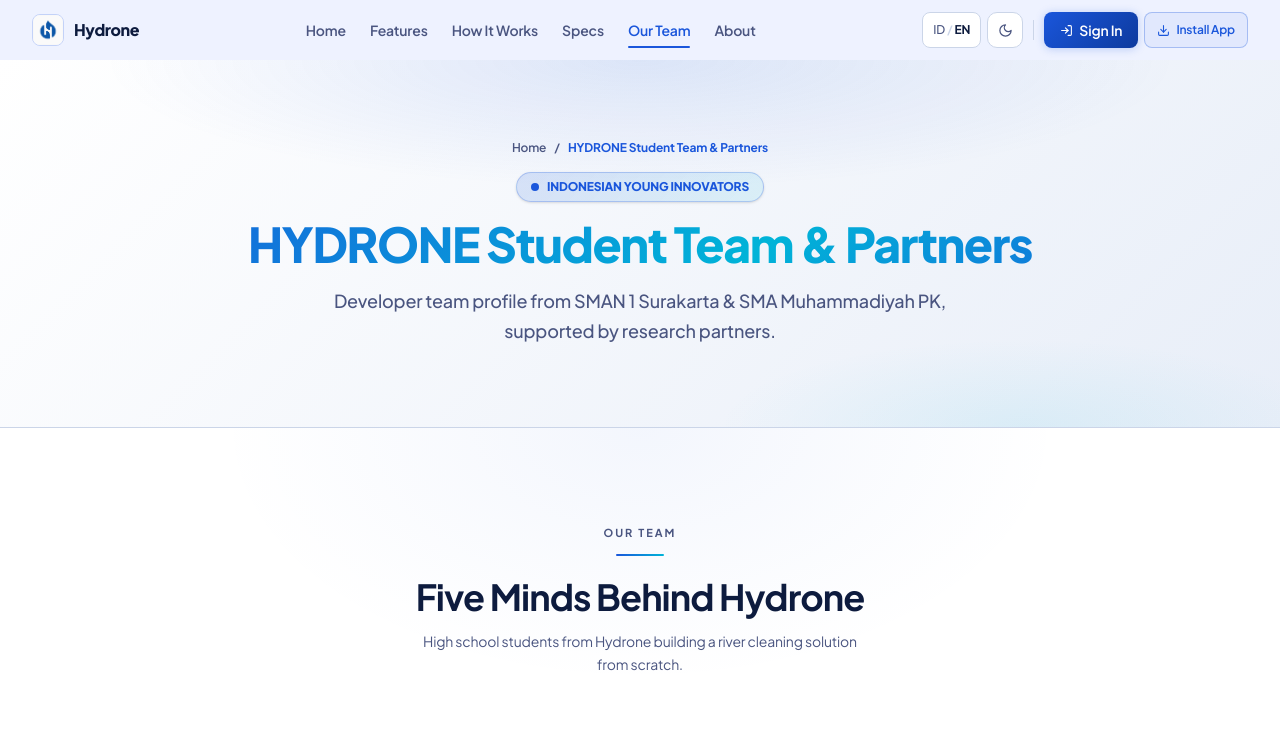
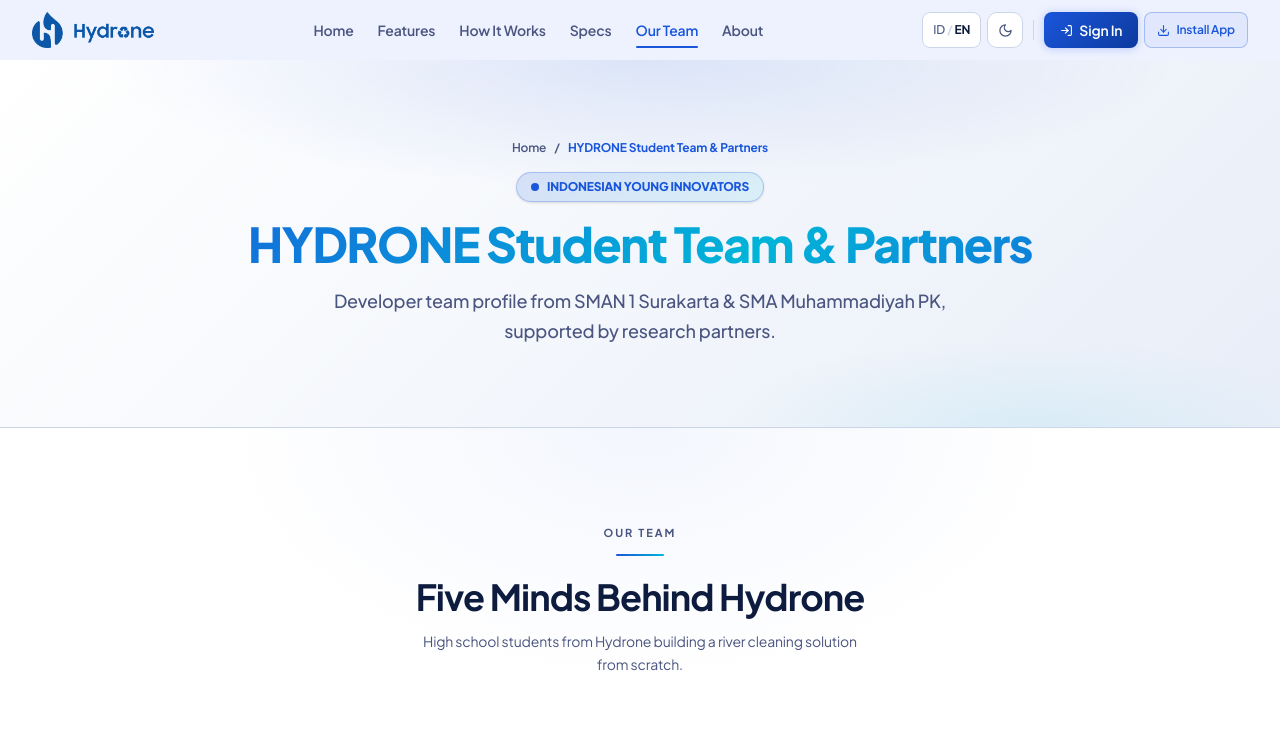
Before and after one commit to prianurislam1825/hydrone, a Next.js app: page /team in a window 1280 px wide. Shown: the top 732 px of the page. Built offline with nearby package versions, Linux system fonts and the light colour scheme.

Commit message:
feat(nav): update header logo to use blue logo in light mode and white logo in dark mode

```diff
--- a/app/globals.css
+++ b/app/globals.css
@@ -107,6 +107,21 @@
   --t-card-light-border:rgba(59,130,246,0.15);
 
   --t-sensor-glow: rgba(26,86,219,0.18);
+}
+
+/* ── Theme-aware logo display ─────────────────────────────────────── */
+.logo-light {
+  display: block !important;
+}
+.logo-dark {
+  display: none !important;
+}
+
+[data-theme='dark'] .logo-light {
+  display: none !important;
+}
+[data-theme='dark'] .logo-dark {
+  display: block !important;
 }
 
 /* ── Base ────────────────────────────────────────────────────────── */
--- a/components/dashboard/DashboardNav.tsx
+++ b/components/dashboard/DashboardNav.tsx
@@ -32,27 +32,23 @@
         <div className="flex items-center justify-between h-16">
 
           {/* Logo */}
-          <Link href="/" className="flex items-center gap-3 group shrink-0">
-            <div className="relative w-8 h-8 rounded-full overflow-hidden ring-1 ring-[#1A56DB]/30">
-              <Image
-                src="/pfp-hydrone.png"
-                alt="Hydrone"
-                fill
-                className="object-contain"
-                onError={e => {
-                  const t = e.target as HTMLImageElement
-                  t.style.display = 'none'
-                  const p = t.parentElement
-                  if (p) p.innerHTML = '<span class="flex items-center justify-center w-8 h-8 rounded-full bg-[#1A56DB]/20 text-[#1A56DB] font-bold text-sm">H</span>'
-                }}
-              />
-            </div>
-            <span
-              className="font-bold text-lg tracking-wide font-[family-name:var(--font-plus-jakarta)] group-hover:text-[#1A56DB] transition-colors"
-              style={{ color: 'var(--t-text)' }}
-            >
-              Hydrone
-            </span>
+          <Link href="/" className="flex items-center group shrink-0 py-1" aria-label="Hydrone Home">
+            <Image
+              src="/blue-logo-hydrone.png"
+              alt="Hydrone"
+              width={140}
+              height={41}
+              className="h-8 sm:h-9 w-auto object-contain logo-light transition-opacity duration-200"
+              priority
+            />
+            <Image
+              src="/white-logo-hydrone.png"
+              alt="Hydrone"
+              width={140}
+              height={41}
+              className="h-8 sm:h-9 w-auto object-contain logo-dark transition-opacity duration-200"
+              priority
+            />
           </Link>
 
           {/* Desktop nav links */}
--- a/components/dashboard/TopBar.tsx
+++ b/components/dashboard/TopBar.tsx
@@ -25,11 +25,23 @@
     >
       {/* Left: Brand logo (mobile) + mode badge */}
       <div className="flex items-center gap-2.5">
-        <Link href="/dashboard" className="flex lg:hidden items-center gap-2 shrink-0 mr-1">
-          <div className="w-7 h-7 rounded-lg overflow-hidden border relative" style={{ borderColor: 'rgba(26,86,219,0.25)' }}>
-            <Image src="/pfp-hydrone.png" alt="Hydrone" fill className="object-contain" />
-          </div>
-          <span className="font-extrabold text-sm tracking-tight" style={{ color: 'var(--t-text)' }}>Hydrone</span>
+        <Link href="/dashboard" className="flex lg:hidden items-center shrink-0 mr-1 py-0.5" aria-label="Hydrone Dashboard">
+          <Image
+            src="/blue-logo-hydrone.png"
+            alt="Hydrone"
+            width={120}
+            height={35}
+            className="h-7 w-auto object-contain logo-light"
+            priority
+          />
+          <Image
+            src="/white-logo-hydrone.png"
+            alt="Hydrone"
+            width={120}
+            height={35}
+            className="h-7 w-auto object-contain logo-dark"
+            priority
+          />
         </Link>
 
         <div className="hidden sm:flex items-center gap-1.5 px-2.5 py-1 rounded-lg text-[10px] font-bold border"
--- a/components/landing/LandingNav.tsx
+++ b/components/landing/LandingNav.tsx
@@ -79,25 +79,23 @@
         <div className="flex items-center justify-between h-[60px]">
 
           {/* ── Logo ──────────────────────────────────── */}
-          <Link href="/" className="flex items-center gap-2.5 group shrink-0">
-            <div className="relative w-8 h-8 rounded-lg overflow-hidden border"
-              style={{ borderColor: 'rgba(26,86,219,0.2)' }}>
-              <Image
-                src="/pfp-hydrone.png"
-                alt="Hydrone"
-                fill
-                className="object-contain"
-                onError={e => {
-                  const t = e.target as HTMLImageElement
-                  t.style.display = 'none'
-                  const p = t.parentElement
-                  if (p) p.innerHTML = '<span style="display:flex;align-items:center;justify-content:center;width:100%;height:100%;background:linear-gradient(135deg,#1A56DB,#00B4D8);color:#fff;font-weight:800;font-size:13px">H</span>'
-                }}
-              />
-            </div>
-            <span className="font-extrabold text-base tracking-tight" style={{ color: 'var(--t-text)' }}>
-              Hydrone
-            </span>
+          <Link href="/" className="flex items-center group shrink-0 py-1" aria-label="Hydrone Home">
+            <Image
+              src="/blue-logo-hydrone.png"
+              alt="Hydrone"
+              width={140}
+              height={41}
+              className="h-8 sm:h-9 w-auto object-contain logo-light transition-opacity duration-200"
+              priority
+            />
+            <Image
+              src="/white-logo-hydrone.png"
+              alt="Hydrone"
+              width={140}
+              height={41}
+              className="h-8 sm:h-9 w-auto object-contain logo-dark transition-opacity duration-200"
+              priority
+            />
           </Link>
 
           {/* ── Desktop nav links ─────────────────────── */}
--- a/public/sw.js
+++ b/public/sw.js
@@ -6,7 +6,7 @@
 self.addEventListener('install', event => {
   event.waitUntil(
     caches.open(CACHE_NAME).then(cache =>
-      cache.addAll([OFFLINE_URL, '/manifest.json', '/pfp-hydrone.png', '/blue-logo-hydrone.png'])
+      cache.addAll([OFFLINE_URL, '/manifest.json', '/pfp-hydrone.png', '/blue-logo-hydrone.png', '/white-logo-hydrone.png'])
     )
   )
   self.skipWaiting()
```
Also changed, not shown: public/white-logo-hydrone.png (added).
